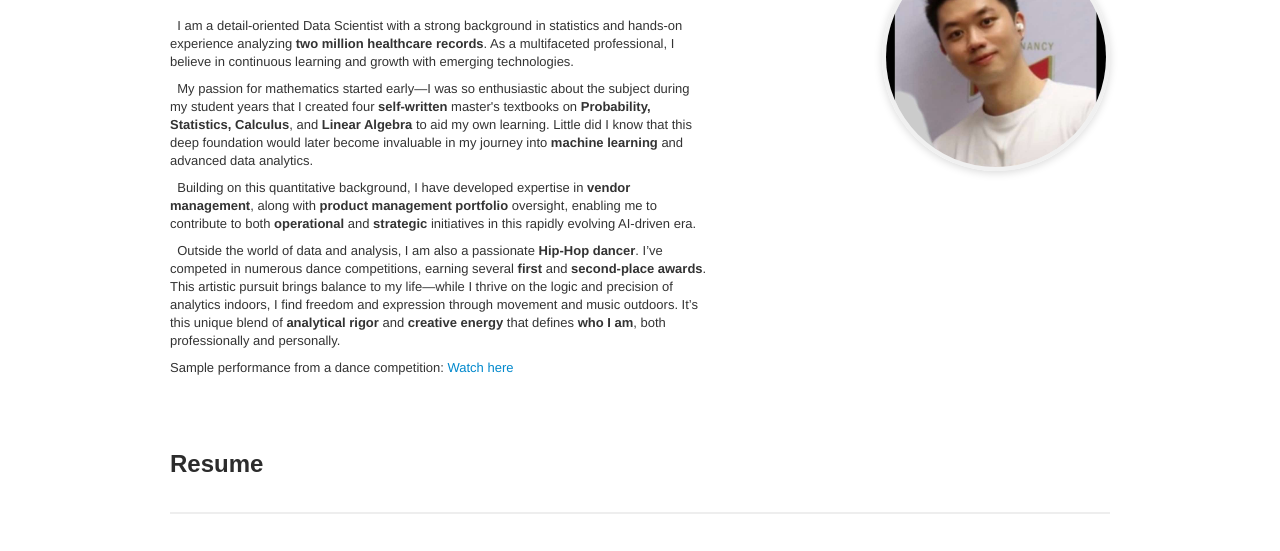
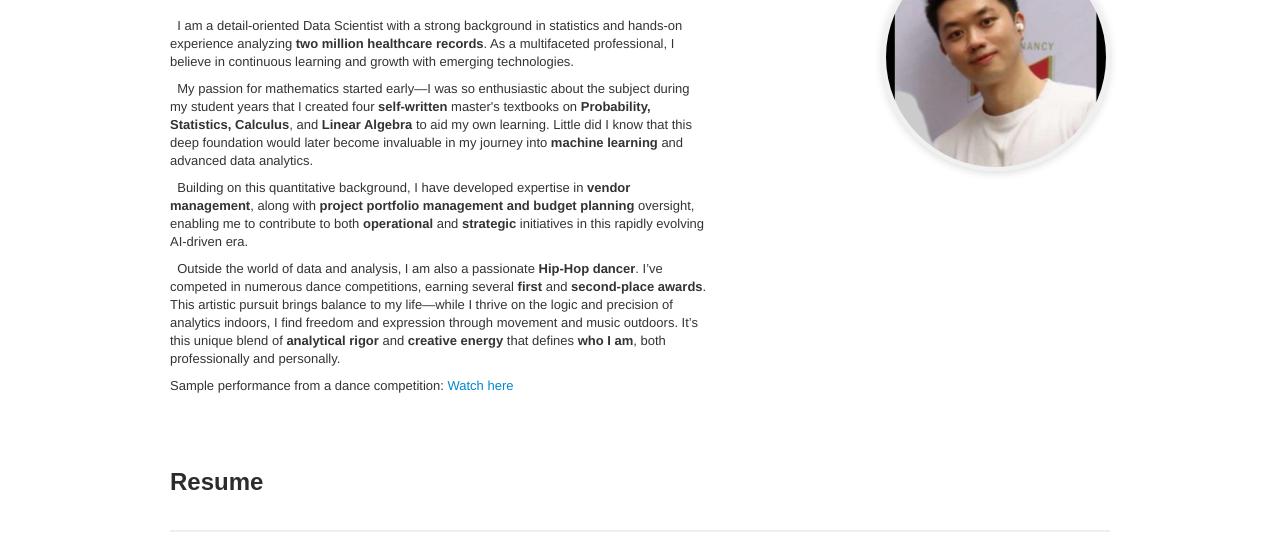
Before and after one commit to wenhaochung/cvwhc, a plain HTML site: page index.html in a window 1280 px wide. Shown: the part 177-728 px from the top of the page. Drawn offline with nearby package versions, Linux system fonts and the light colour scheme.

Commit message:
Update index.html

```diff
--- a/index.html
+++ b/index.html
@@ -50,7 +50,7 @@
             <div id="description">
                 <p>&nbsp;&nbsp;I am a detail-oriented Data Scientist with a strong background in statistics and hands-on experience analyzing <strong>two million healthcare records</strong>. As a multifaceted professional, I believe in continuous learning and growth with emerging technologies.</p>
                 <p>&nbsp;&nbsp;My passion for mathematics started early—I was so enthusiastic about the subject during my student years that I created four <strong>self-written</strong> master's textbooks on <strong>Probability, Statistics, Calculus</strong>, and <strong>Linear Algebra</strong> to aid my own learning. Little did I know that this deep foundation would later become invaluable in my journey into <strong>machine learning</strong> and advanced data analytics.</p>
-                <p>&nbsp;&nbsp;Building on this quantitative background, I have developed expertise in <strong>vendor management</strong>, along with <strong>product management portfolio</strong> oversight, enabling me to contribute to both <strong>operational</strong> and <strong>strategic</strong> initiatives in this rapidly evolving AI-driven era.</p>
+                <p>&nbsp;&nbsp;Building on this quantitative background, I have developed expertise in <strong>vendor management</strong>, along with <strong>project portfolio management and budget planning</strong> oversight, enabling me to contribute to both <strong>operational</strong> and <strong>strategic</strong> initiatives in this rapidly evolving AI-driven era.</p>
                 <p>&nbsp;&nbsp;Outside the world of data and analysis, I am also a passionate <strong>Hip-Hop dancer</strong>. I’ve competed in numerous dance competitions, earning several <strong>first</strong> and <strong>second-place awards</strong>. This artistic pursuit brings balance to my life—while I thrive on the logic and precision of analytics indoors, I find freedom and expression through movement and music outdoors. It’s this unique blend of <strong>analytical rigor</strong> and <strong>creative energy</strong> that defines <strong>who I am</strong>, both professionally and personally.</p>
                 <p>Sample performance from a dance competition: <a href="https://www.youtube.com/watch?v=Vt5Kj5emsQo"target="_blank">Watch here</a></p>
             </div>
```
